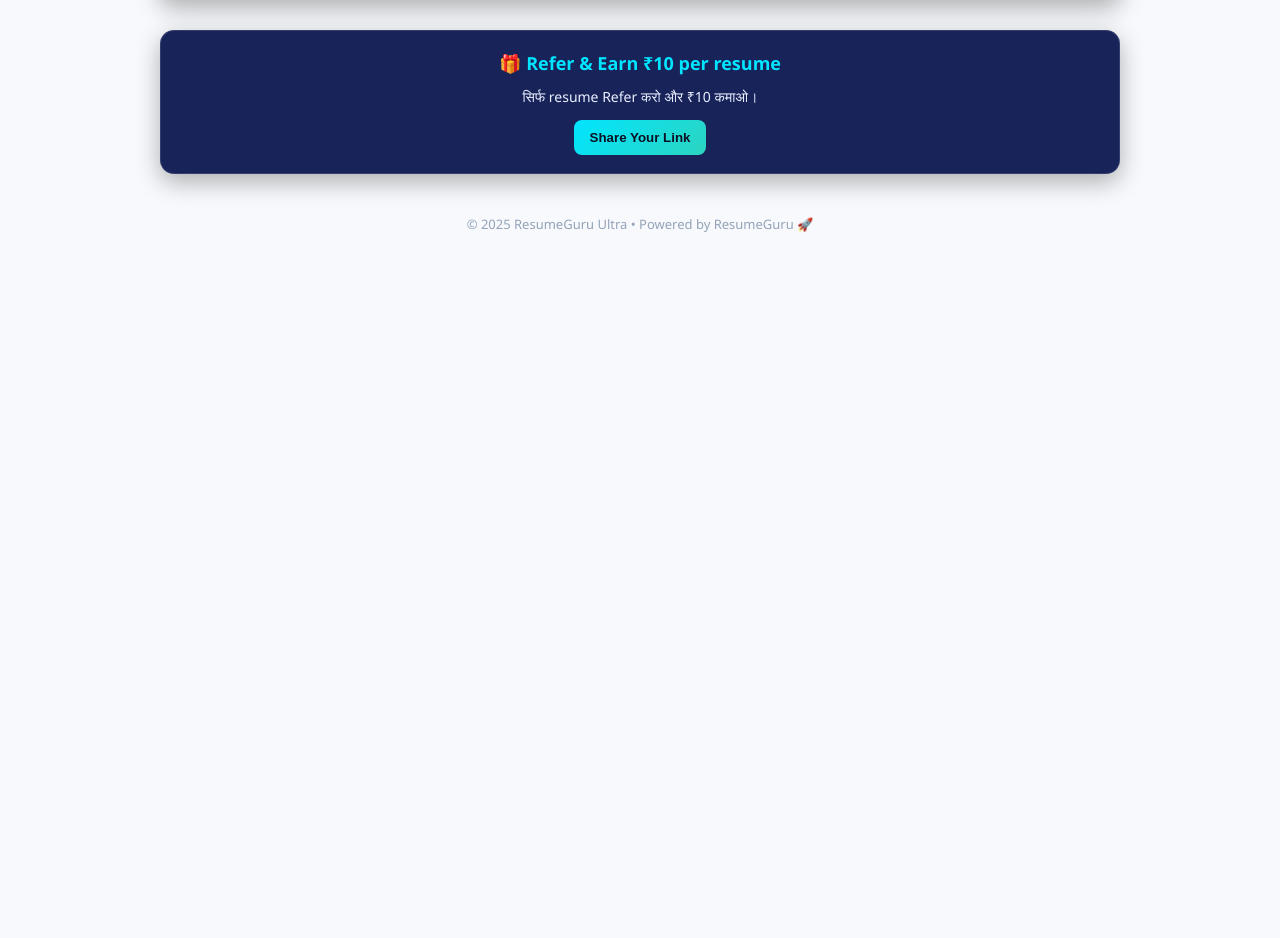
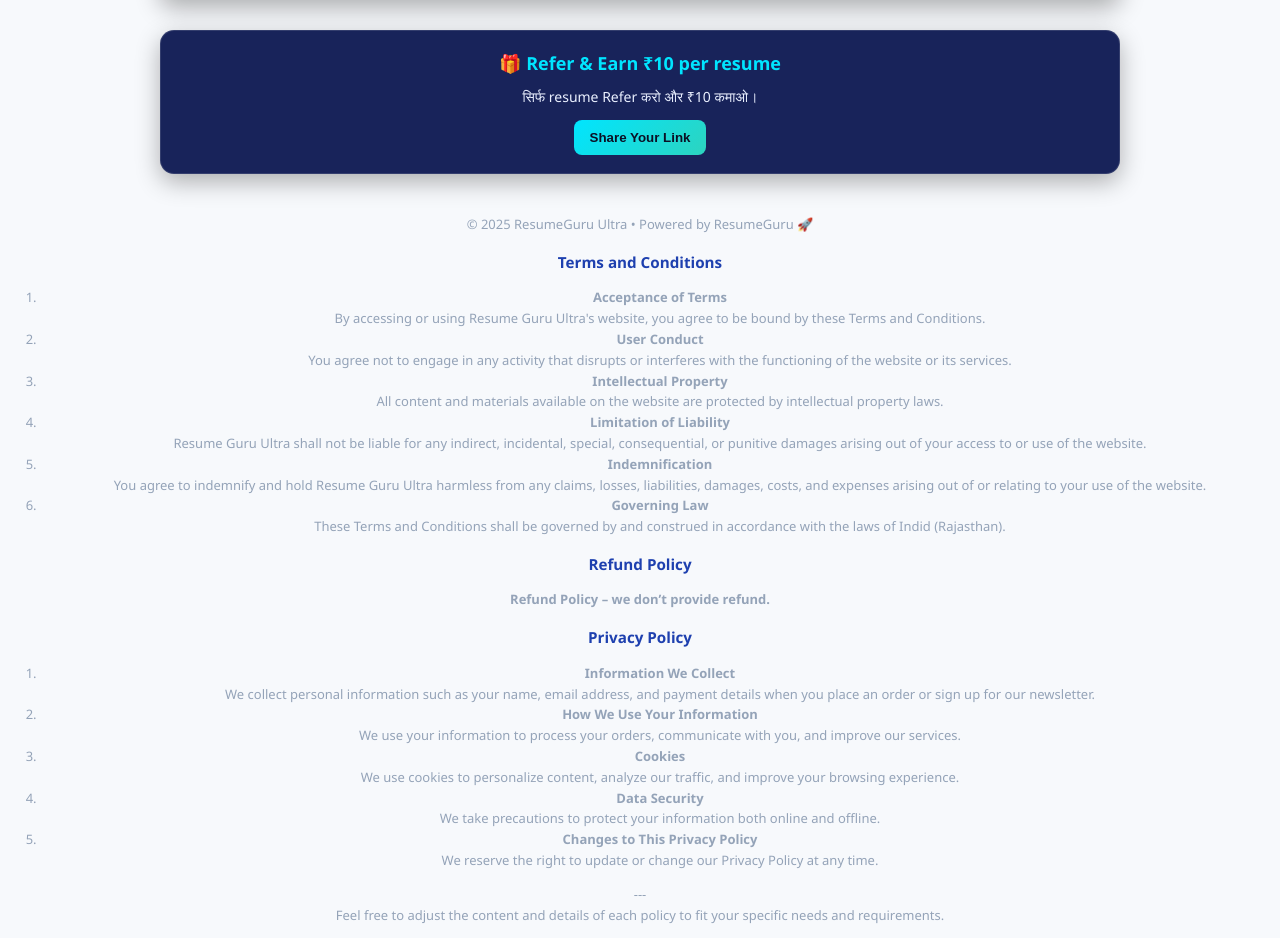
Before and after one commit to Dinesh9529/ResumeGuru, a website: page index.html in a window 1280 px wide. Shown: the part 3463-4401 px from the top of the page. Before the commit the page ends 3698 px from the top, so only its background shows below. Drawn offline with nearby package versions, Linux system fonts and the light colour scheme; a script that the page names is missing.

Commit message:
Update index.html

```diff
--- a/index.html
+++ b/index.html
@@ -1946,10 +1946,60 @@
     <button onclick="shareReferral()" style="padding:10px 16px; font-weight:700; border-radius:8px; background:linear-gradient(135deg,#00e5ff,#2dd4bf); color:#0b1025; border:0; cursor:pointer;">Share Your Link</button>
   </div>
   <div class="footer">
-    © 2025 ResumeGuru Ultra • Powered by ResumeGuru 🚀
-  </div>
+ © 2025 ResumeGuru Ultra • Powered by ResumeGuru 🚀
+
+
+
+
+<div class="policy-block">
+  <h3>Terms and Conditions</h3>
+  <ol>
+    <li><strong>Acceptance of Terms</strong><br>
+      By accessing or using Resume Guru Ultra's website, you agree to be bound by these Terms and Conditions.
+    </li>
+    <li><strong>User Conduct</strong><br>
+      You agree not to engage in any activity that disrupts or interferes with the functioning of the website or its services.
+    </li>
+    <li><strong>Intellectual Property</strong><br>
+      All content and materials available on the website are protected by intellectual property laws.
+    </li>
+    <li><strong>Limitation of Liability</strong><br>
+      Resume Guru Ultra shall not be liable for any indirect, incidental, special, consequential, or punitive damages arising out of your access to or use of the website.
+    </li>
+    <li><strong>Indemnification</strong><br>
+      You agree to indemnify and hold Resume Guru Ultra harmless from any claims, losses, liabilities, damages, costs, and expenses arising out of or relating to your use of the website.
+    </li>
+    <li><strong>Governing Law</strong><br>
+      These Terms and Conditions shall be governed by and construed in accordance with the laws of Indid (Rajasthan).
+    </li>
+  </ol>
+
+  <h3>Refund Policy</h3>
+  <p><strong>Refund Policy – we don’t provide refund.</strong></p>
+
+
+  <h3>Privacy Policy</h3>
+  <ol>
+    <li><strong>Information We Collect</strong><br>
+      We collect personal information such as your name, email address, and payment details when you place an order or sign up for our newsletter.
+    </li>
+    <li><strong>How We Use Your Information</strong><br>
+      We use your information to process your orders, communicate with you, and improve our services.
+    </li>
+    <li><strong>Cookies</strong><br>
+      We use cookies to personalize content, analyze our traffic, and improve your browsing experience.
+    </li>
+    <li><strong>Data Security</strong><br>
+      We take precautions to protect your information both online and offline.
+    </li>
+    <li><strong>Changes to This Privacy Policy</strong><br>
+      We reserve the right to update or change our Privacy Policy at any time.
+    </li>
+  </ol>
+
+  <p>---<br>
+  Feel free to adjust the content and details of each policy to fit your specific needs and requirements.</p>
 </div>
 
 </body>
-
 </html>
```
